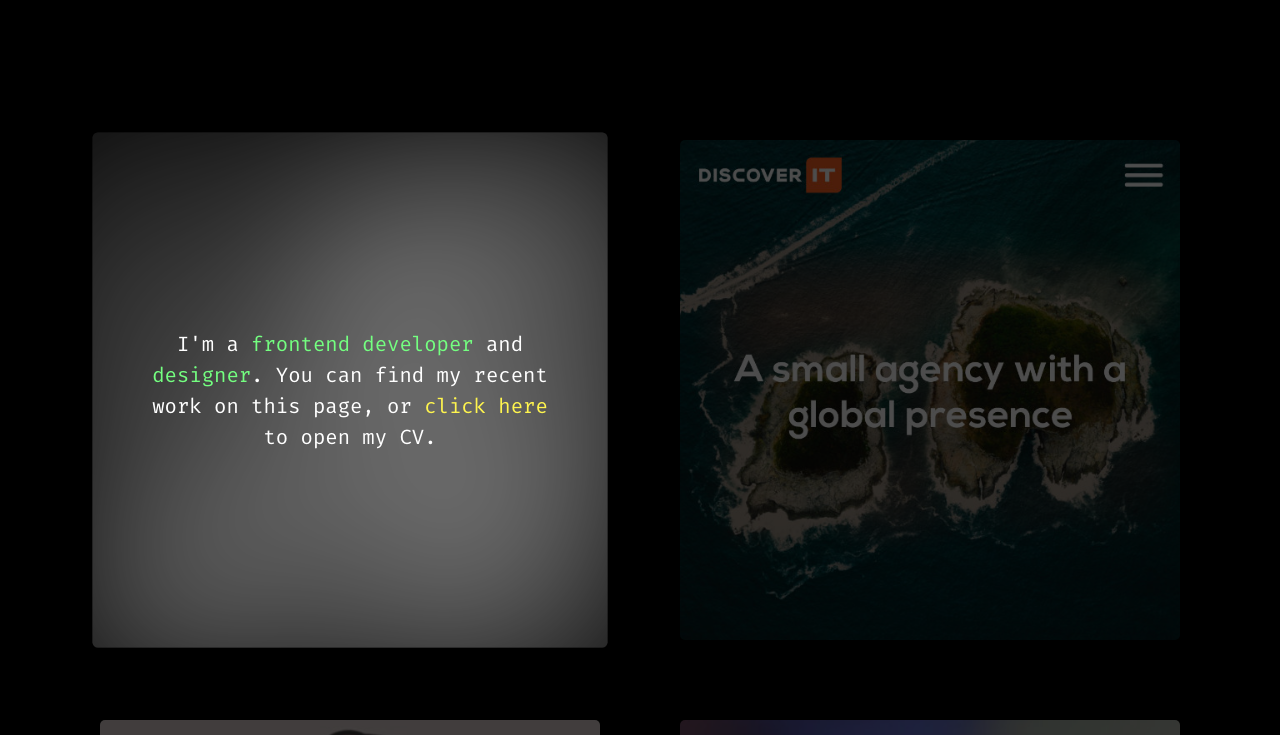
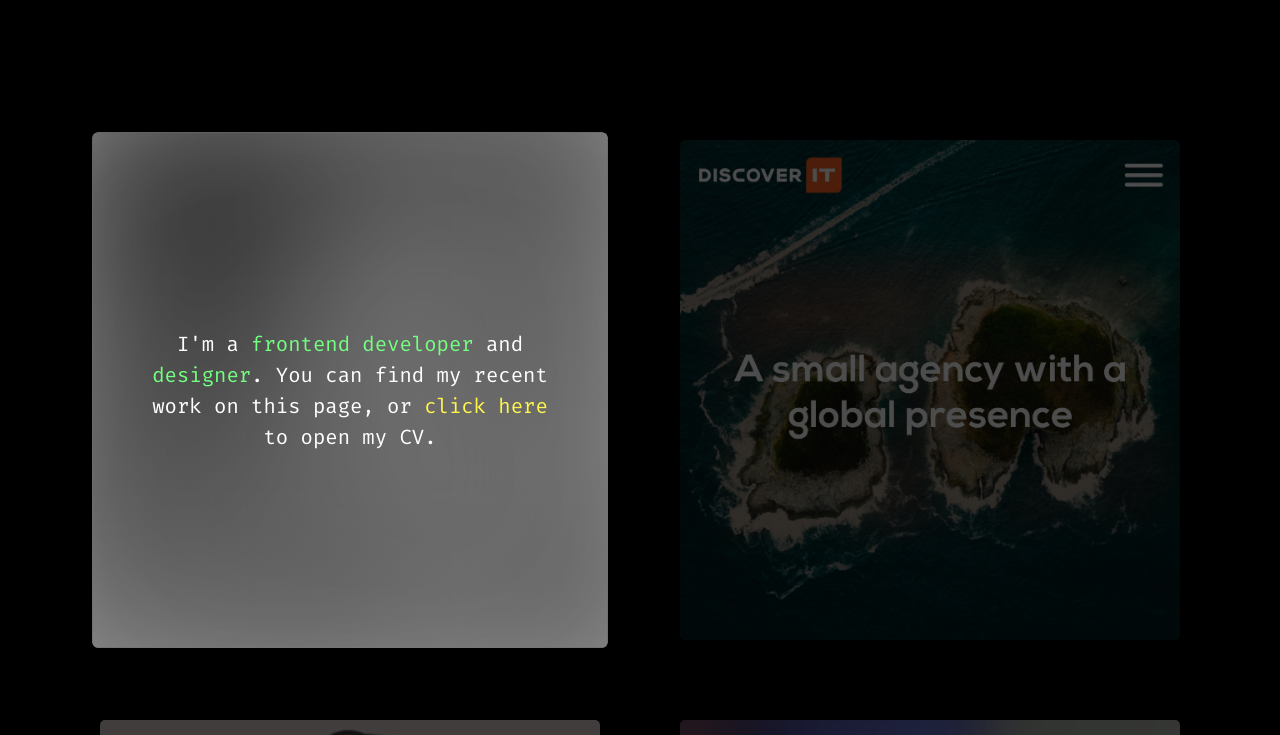
Before and after one commit to domb5041/homepage-3, a Vue app: page / in a window 1280 px wide. Shown: the top 735 px of the page. Built offline with nearby package versions, Linux system fonts and the light colour scheme.

Commit message:
blue with white background

```diff
--- a/src/App.vue
+++ b/src/App.vue
@@ -250,10 +250,11 @@
 			opacity: 1;
 			transform: scale(1.03);
 			cursor: default;
+			background-color: white;
 			.image {
 				filter: blur(70px);
 				// -webkit-filter: blur(70px) saturate(200%) brightness(150%);
-				opacity: 1;
+				opacity: 0.95;
 				transform: scale(1.2);
 			}
 			.details {
```
